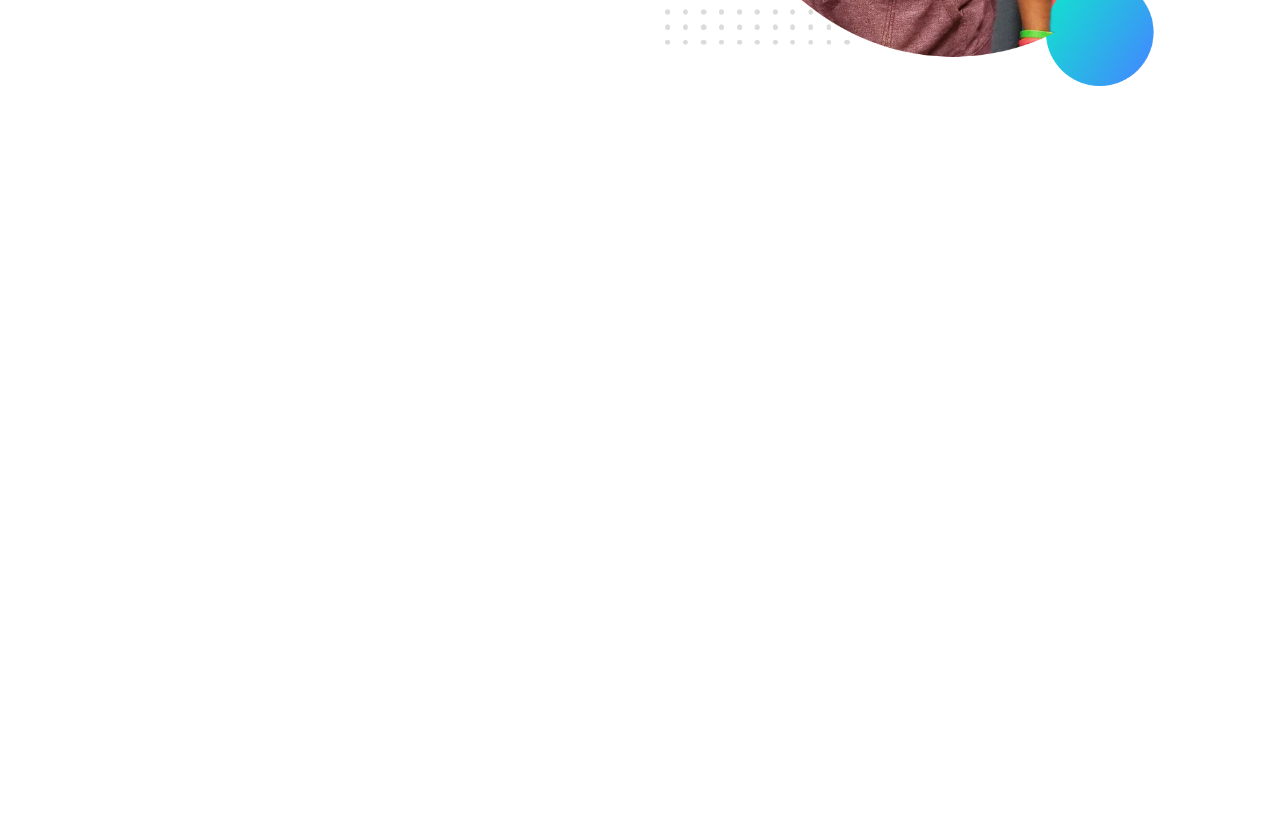
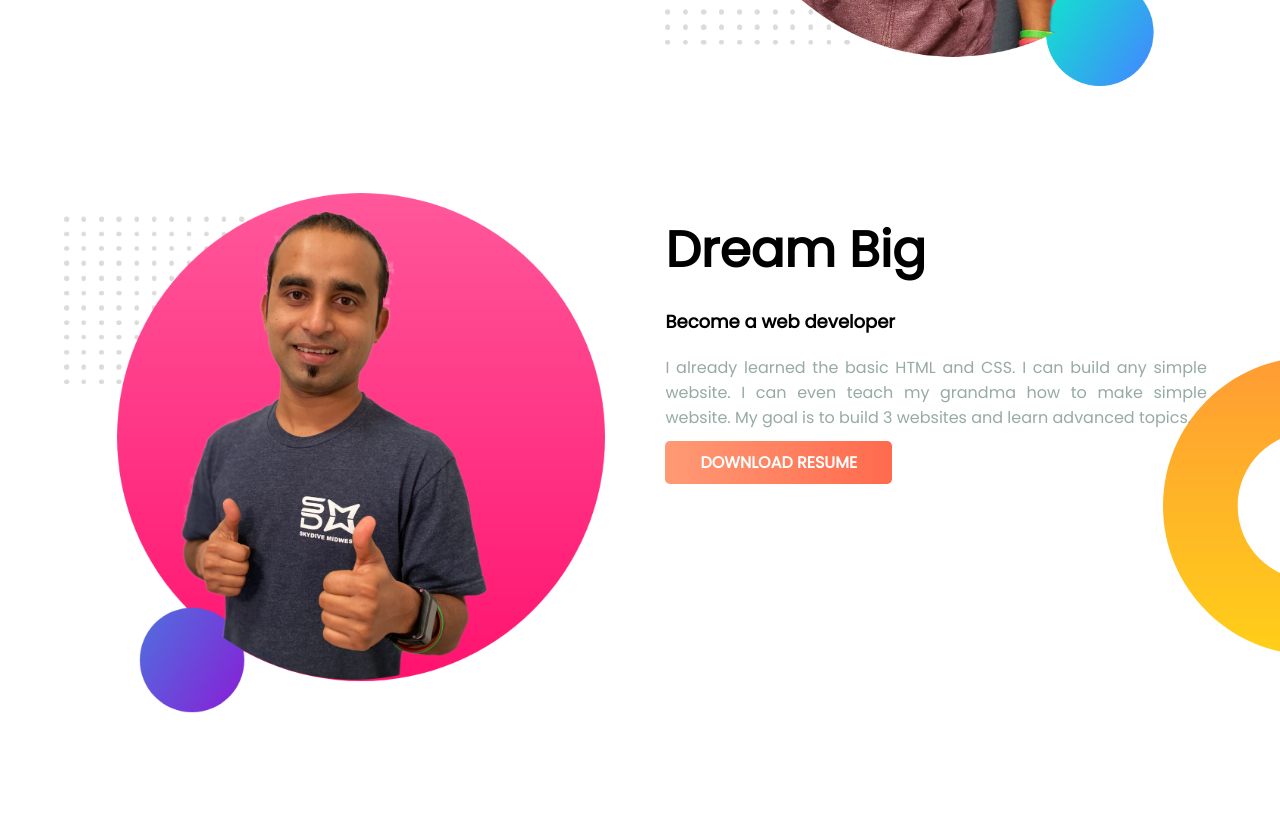
Before and after one commit to hoque-nazmul/portfolio-website, a plain HTML site: page index.html in a window 1280 px wide. Shown: the part 452-1272 px from the top of the page. Before the commit the page ends 800 px from the top, so only its background shows below. Drawn offline with Linux system fonts and the light colour scheme.

Commit message:
dream section is added

```diff
--- a/css/style.css
+++ b/css/style.css
@@ -53,7 +53,7 @@ img{
     font-size: 55px;
 }
 
-.welcome-content h2 {
+.wrap h2 {
     font-size: 50px;
     margin: 20px 0px;
     font-weight: 900;
@@ -80,3 +80,9 @@ img{
     padding: 10px 35px;
     border-radius: 5px;
 }
+
+#dream-section {
+    background-image: url("../images/dream-bg.png");
+    background-repeat: no-repeat;
+    background-position: right;
+}
--- a/index.html
+++ b/index.html
@@ -24,5 +24,20 @@
             </div>
         </div>
     </section>
+    <section class="section-area" id="dream-section">
+        <div class="wrapper">
+            <div class="dream-content">
+                <div class="wrap pr">
+                    <img src="images/jhankar2.png" alt="">
+                </div>
+                <div class="wrap pl">
+                    <h2>Dream Big</h2>
+                    <h3>Become a web developer</h3>
+                    <p>I already learned the basic HTML and CSS. I can build any simple website. I can even teach my grandma how to make simple website. My goal is to build 3 websites and learn advanced topics.</p>
+                    <a href="#" class="link-button">download resume</a>
+                </div>
+            </div>
+        </div>
+    </section>
 </body>
 </html>
```
